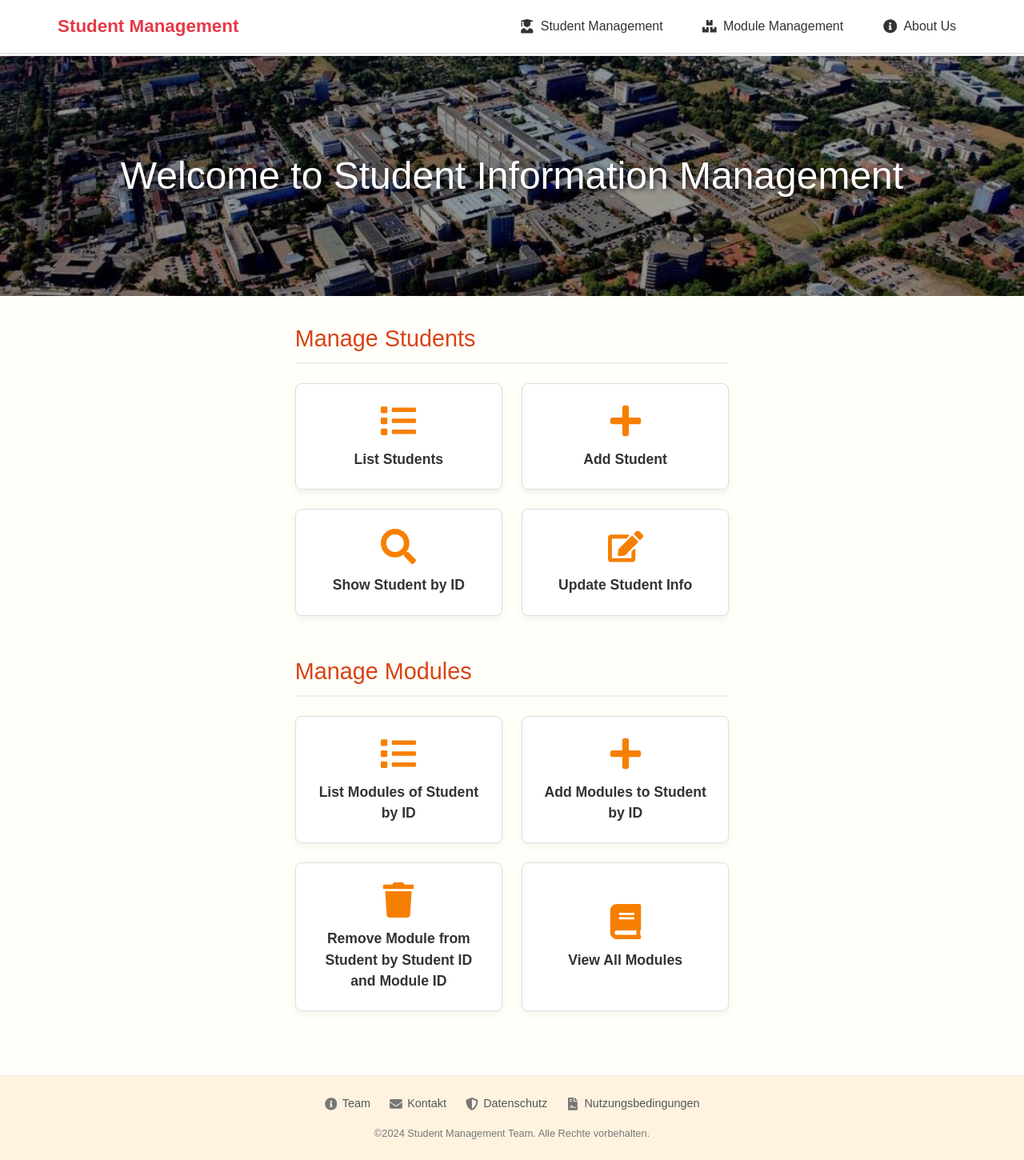
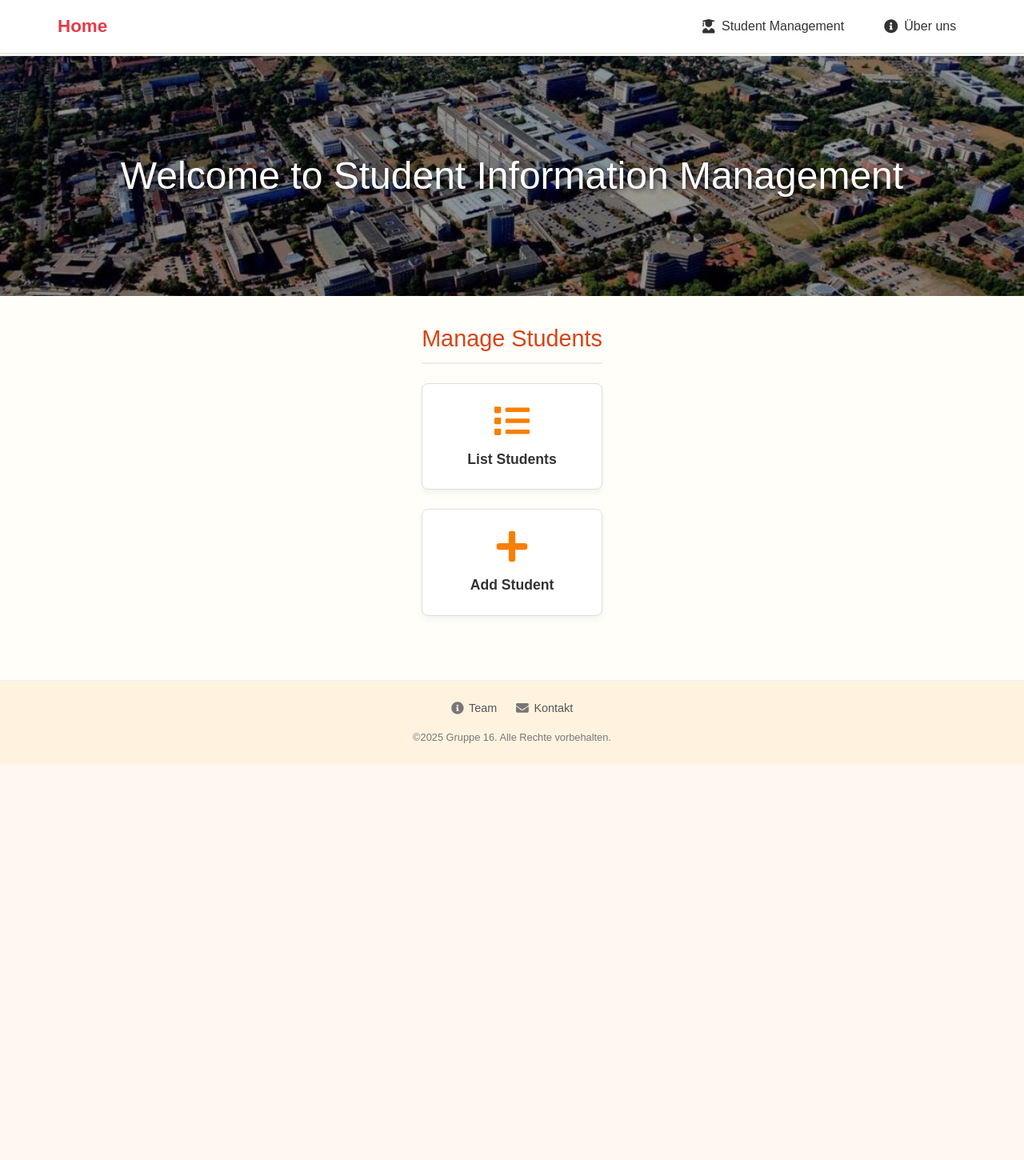
Before and after one commit to quylecse/student-web-app, a Next.js app: page / in a window 1280 px wide. Shown: the whole page at 80% size. After the commit the page ends 955 px from the top, so only its background shows below. Built offline with nearby package versions, Linux system fonts and the light colour scheme.

Commit message:
Schreinweise update

```diff
--- a/app/page.tsx
+++ b/app/page.tsx
@@ -27,7 +27,7 @@ const HomePage: React.FC = () => {
       <nav className={styles.navbar}>
         <div className={styles.navbarContainer}>
           <div className={styles.navBrand}>
-            <Link href="/">Student Management</Link>
+            <Link href="/">Home</Link>
           </div>
           <ul className={styles.navbarNav}>
             {/* Abschnitt Student Management: Verlinkt zur ID des Abschnitts auf derselben Seite */}
@@ -36,16 +36,9 @@ const HomePage: React.FC = () => {
                 <FaUserGraduate className={styles.navIcon} /> Student Management
               </Link>
             </li>
-
-            {/* Abschnitt Modulverwaltung: Verlinkt zur ID des Abschnitts auf derselben Seite */}
-            <li className={styles.navItem}>
-              <Link href="#module-management" className={styles.navLink}>
-                <FaBoxes className={styles.navIcon} /> Module Management
-              </Link>
-            </li>
             <li className={styles.navItem}>
               <Link href="/team" className={styles.navLink}>
-                <FaInfoCircle className={styles.navIcon} /> About Us
+                <FaInfoCircle className={styles.navIcon} /> Über uns
               </Link>
             </li>
           </ul>
@@ -81,37 +74,6 @@ const HomePage: React.FC = () => {
               <FaPlus className={styles.buttonIcon} />
               <span>Add Student</span>
             </Link>
-            <Link href="/students/show-student-by-id" className={styles.actionButton}>
-              <FaSearch className={styles.buttonIcon} />
-              <span>Show Student by ID</span>
-            </Link>
-            <Link href="/students/update" className={styles.actionButton}>
-              <FaEdit className={styles.buttonIcon} />
-              <span>Update Student Info</span>
-            </Link>
-          </div>
-        </section>
-
-        {/* Abschnitt Modulverwaltung: ID wurde HINZUGEFÜGT */}
-        <section id="module-management" className={styles.section}>
-          <h2 className={styles.sectionHeading}>Manage Modules</h2>
-          <div className={styles.buttonGrid}>
-            <Link href="/modules/student" className={styles.actionButton}>
-              <FaList className={styles.buttonIcon} />
-              <span>List Modules of Student by ID</span>
-            </Link>
-            <Link href="/modules/add" className={styles.actionButton}>
-              <FaPlus className={styles.buttonIcon} />
-              <span>Add Modules to Student by ID</span>
-            </Link>
-            <Link href="/modules/remove" className={styles.actionButton}>
-              <FaTrash className={styles.buttonIcon} />
-              <span>Remove Module from Student by Student ID and Module ID</span>
-            </Link>
-            <Link href="/modules" className={styles.actionButton}>
-              <FaBook className={styles.buttonIcon} />
-              <span>View All Modules</span>
-            </Link>
           </div>
         </section>
       </main>
@@ -125,15 +87,9 @@ const HomePage: React.FC = () => {
           <Link href="/contact">
             <FaEnvelope className={styles.footerIcon} /> Kontakt
           </Link>
-          <Link href="/privacy">
-            <FaShieldAlt className={styles.footerIcon} /> Datenschutz
-          </Link>
-          <Link href="/terms">
-            <FaFileContract className={styles.footerIcon} /> Nutzungsbedingungen
-          </Link>
         </div>
         <p className={styles.copyright}>
-          &copy;2024 Student Management Team. Alle Rechte vorbehalten.
+          &copy;2025 Gruppe 16. Alle Rechte vorbehalten.
         </p>
       </footer>
     </div>
--- a/app/students/[id]/page.tsx
+++ b/app/students/[id]/page.tsx
@@ -120,12 +120,12 @@ export default function StudentDetailPage() {
             <nav className={styles.navbar}>
                     <div className={styles.navbarContainer}>
                         <div className={styles.navBrand}>
-                            <Link href="/">Student Management</Link>
+                            <Link href="/">Home</Link>
                         </div>
                         <ul className={styles.navbarNav}>
                             <li className={styles.navItem}>
                             <Link href="/students/new" className={styles.navLink}>
-                                <FaPlus className={styles.navIcon} /> neue Student hinzufügen
+                                <FaPlus className={styles.navIcon} /> neuen Studenten hinzufügen
                             </Link>
                             </li>
                             <li className={styles.navItem}>
--- a/app/students/page.tsx
+++ b/app/students/page.tsx
@@ -57,7 +57,7 @@ export default function StudentsPage() {
                 <nav className={styles.navbar}>
                     <div className={styles.navbarContainer}>
                         <div className={styles.navBrand}>
-                            <Link href="/">Student Management</Link>
+                            <Link href="/">Home</Link>
                         </div>
                         <ul className={styles.navbarNav}>
                             <li className={styles.navItem}>
```
